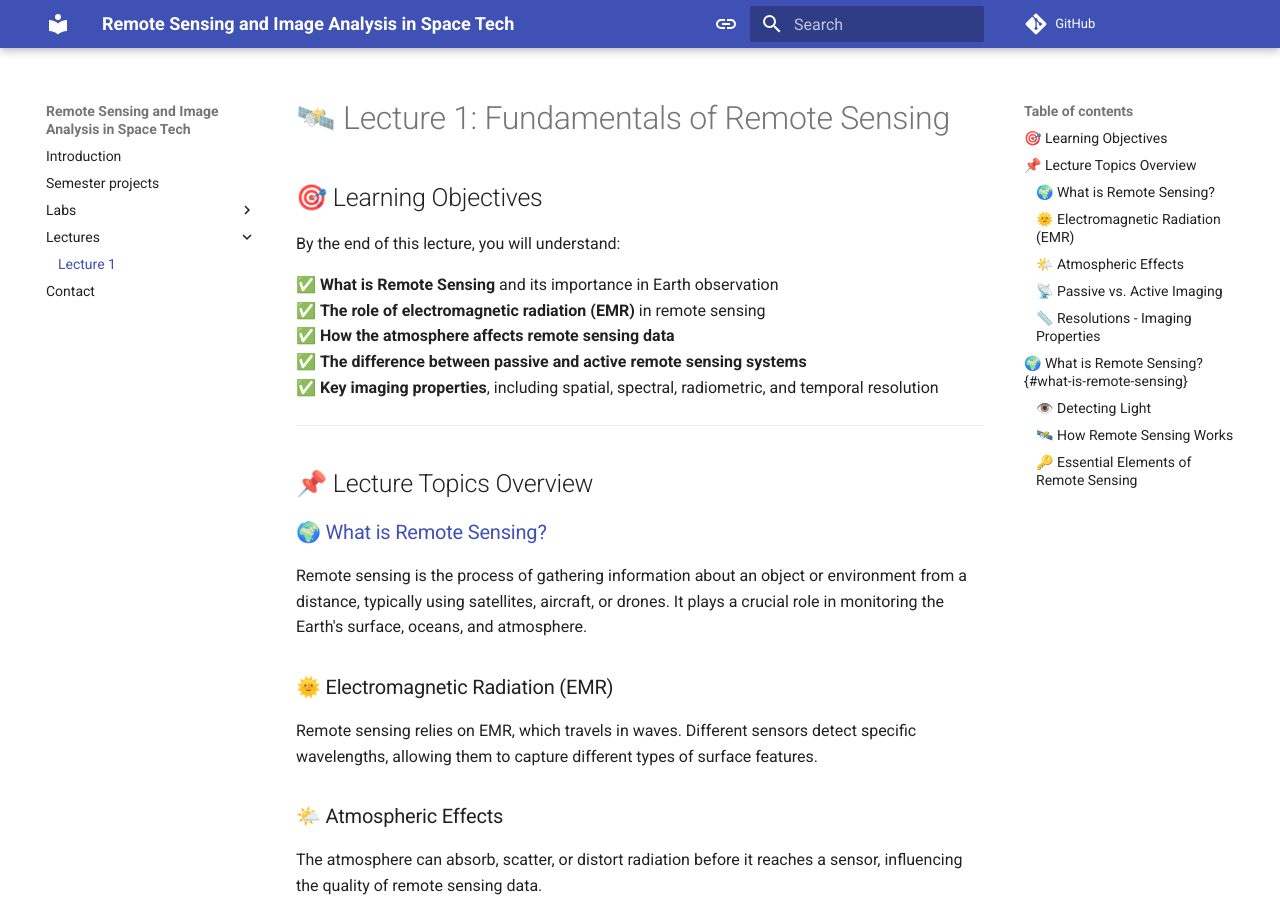
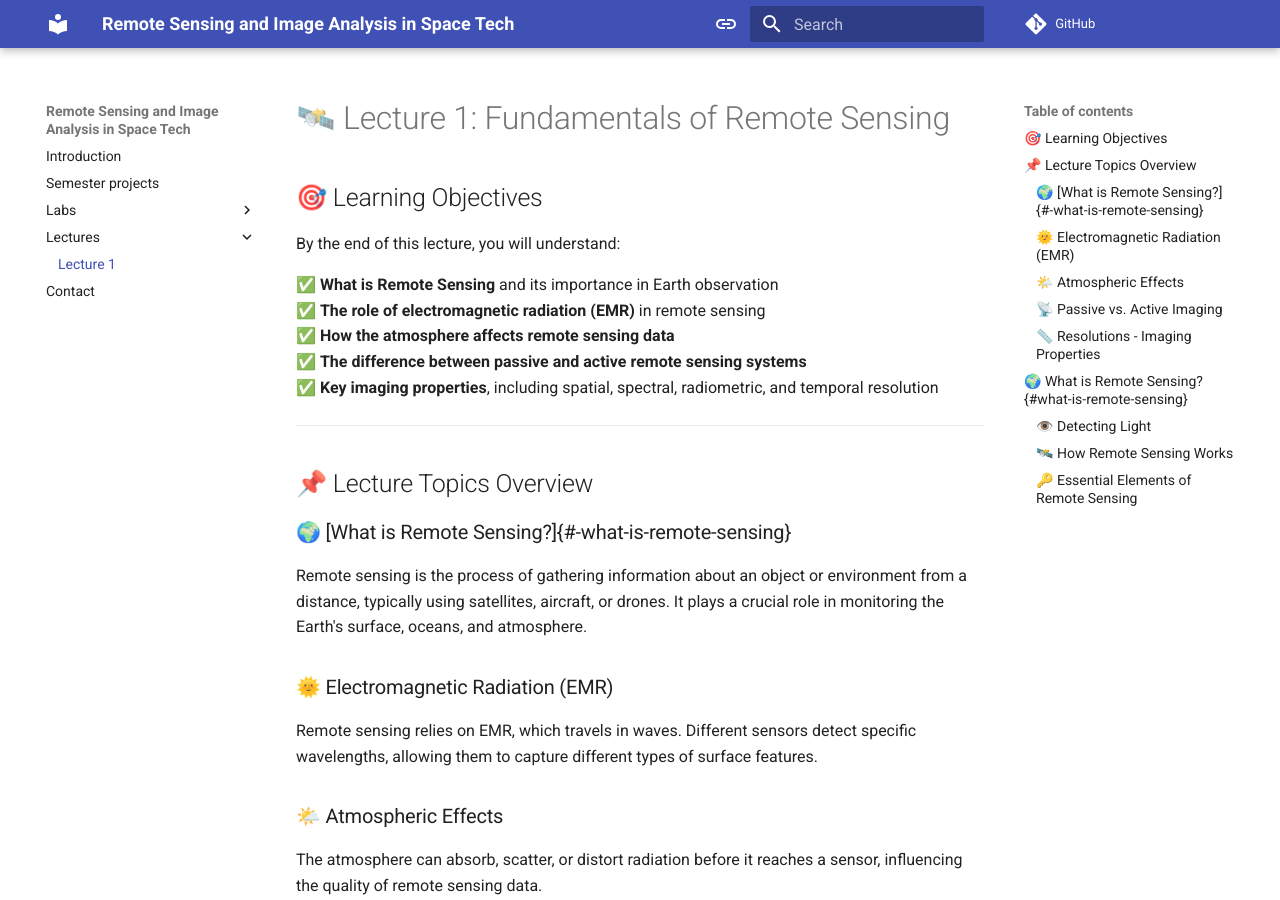
Before and after one commit to eo-agh/eo-course, an MkDocs documentation site: the page built from docs/assets/lectures/lecture_1.md, in a window 1280 px wide and 900 px high. Built offline with MkDocs 1.6.1 and Material for MkDocs 9.7.7, drawn with Linux system fonts in a browser that asks for light colours; comment, search, counter and statistics services are not loaded.

Commit message:
Image1 added

```diff
--- a/docs/assets/lectures/lecture_1.md
+++ b/docs/assets/lectures/lecture_1.md
@@ -14,7 +14,7 @@ By the end of this lecture, you will understand:
 
 ## 📌 Lecture Topics Overview
 
-### 🌍 [What is Remote Sensing?](#-what-is-remote-sensing)
+### 🌍 [What is Remote Sensing?]{#-what-is-remote-sensing}
 Remote sensing is the process of gathering information about an object or environment from a distance, typically using satellites, aircraft, or drones. It plays a crucial role in monitoring the Earth's surface, oceans, and atmosphere.
 
 ### 🌞 Electromagnetic Radiation (EMR)
```
